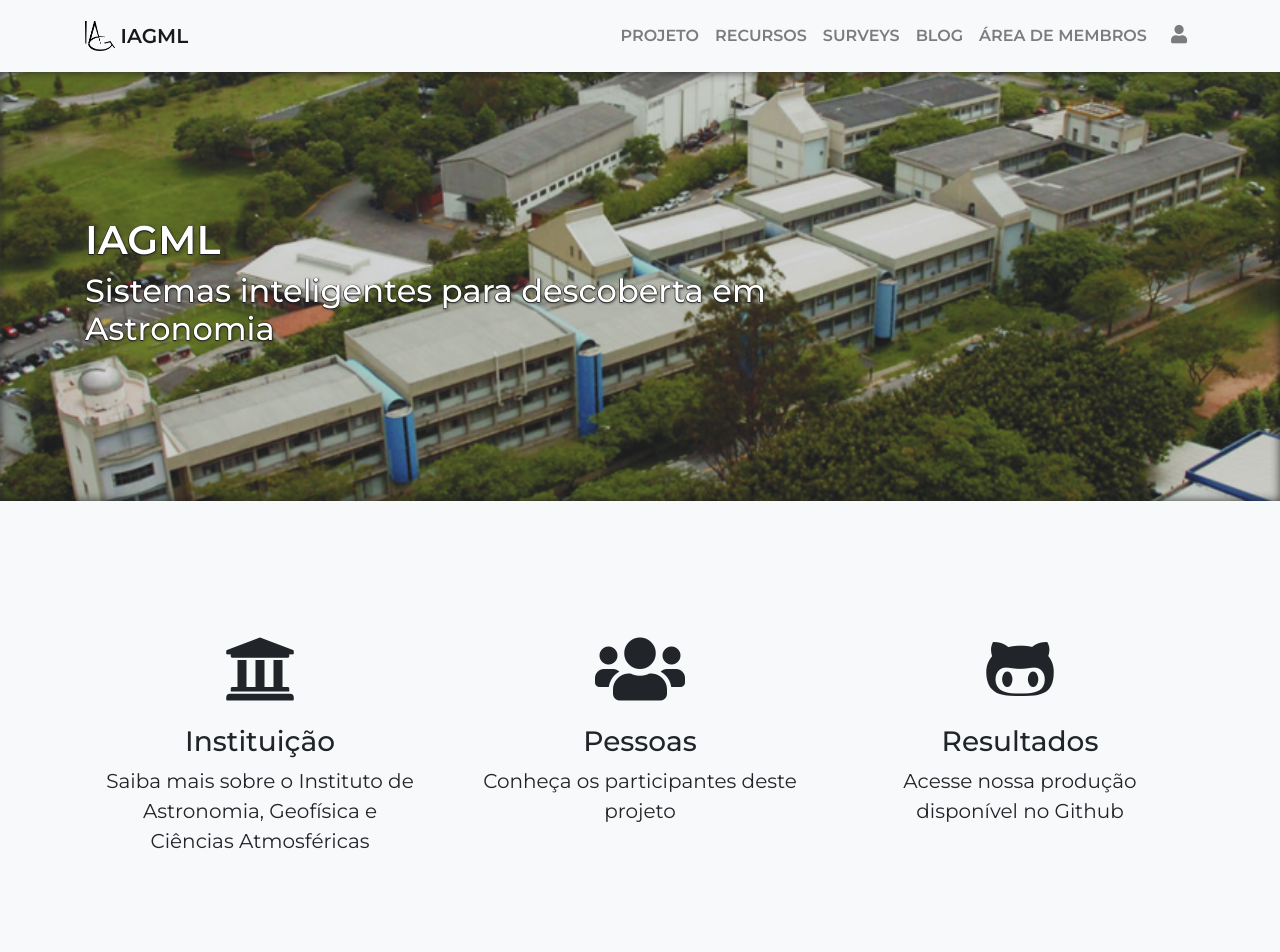
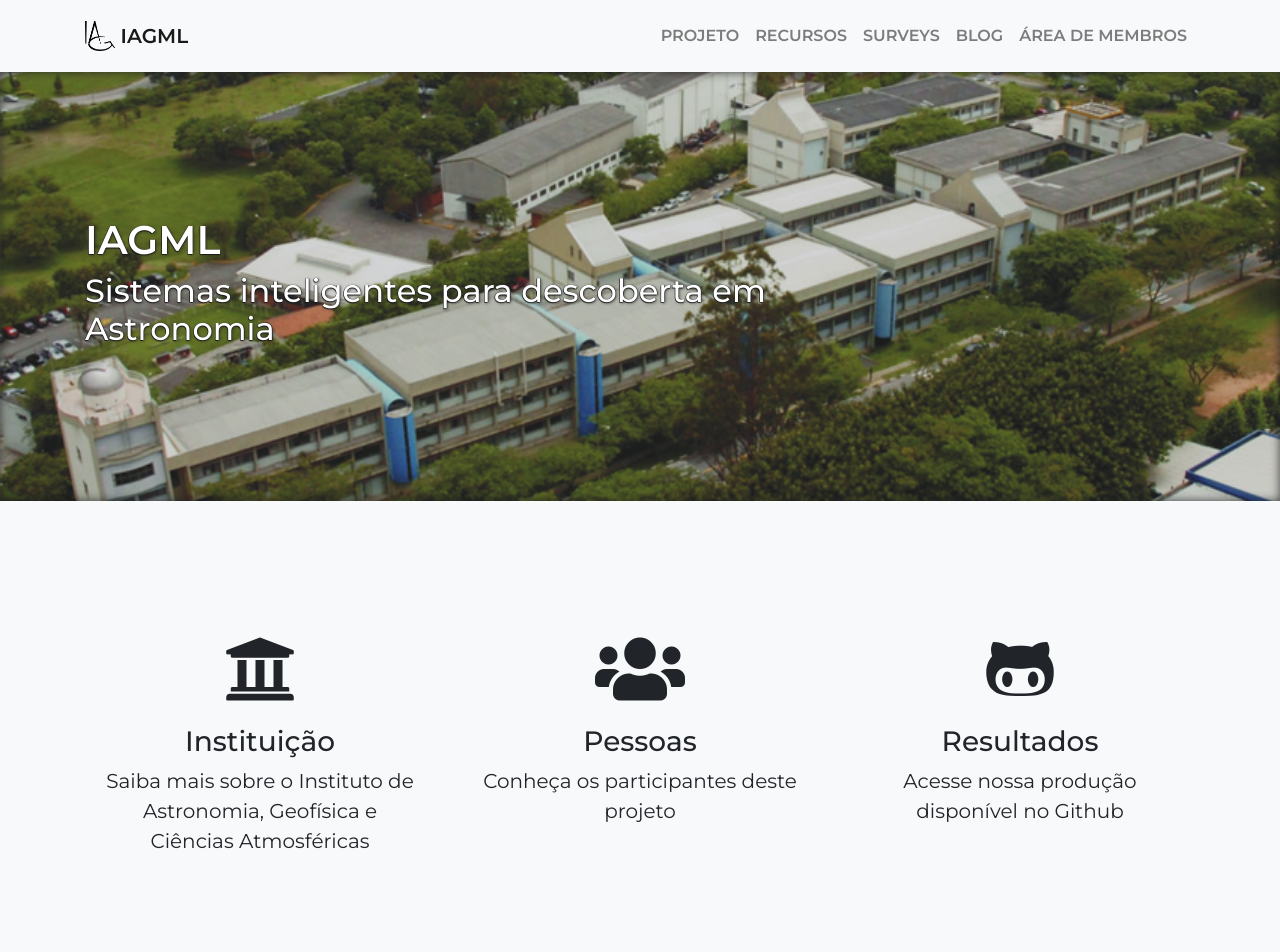
Before and after one commit to iagml/website, a Jekyll site: the page built from index.md, in a window 1280 px wide. Shown: the top 952 px of the page. Built offline with Jekyll 4.4.1, drawn with Linux system fonts in a browser that asks for light colours.

Commit message:
remove último item

```diff
--- a/_includes/navbar.html
+++ b/_includes/navbar.html
@@ -22,11 +22,6 @@
         </li>
         {% endfor %}
         {% endif %}
-        <li class="nav-item" data-toggle="tooltip" title="Área de Membros"
-          data-template='<div class="tooltip" role="tooltip"><div class="tooltip-inner"></div></div>'>
-          <a class="nav-link pl-lg-3" href="https://iagml.netlify.com/admin" target="_blank"><i class="fas fa-user"
-              style="font-size: 1.15rem;"></i><span class="d-lg-none ml-2">Área de Membros</span></a>
-        </li>
       </ul>
     </div>
   </div>
```
